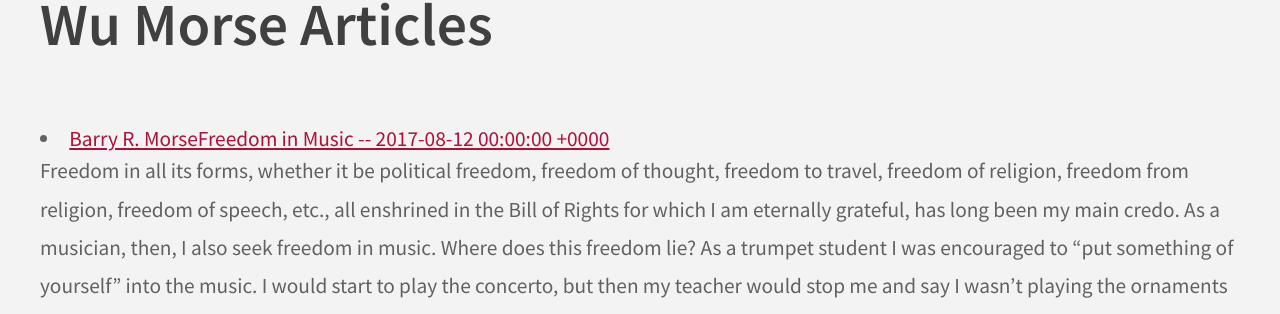
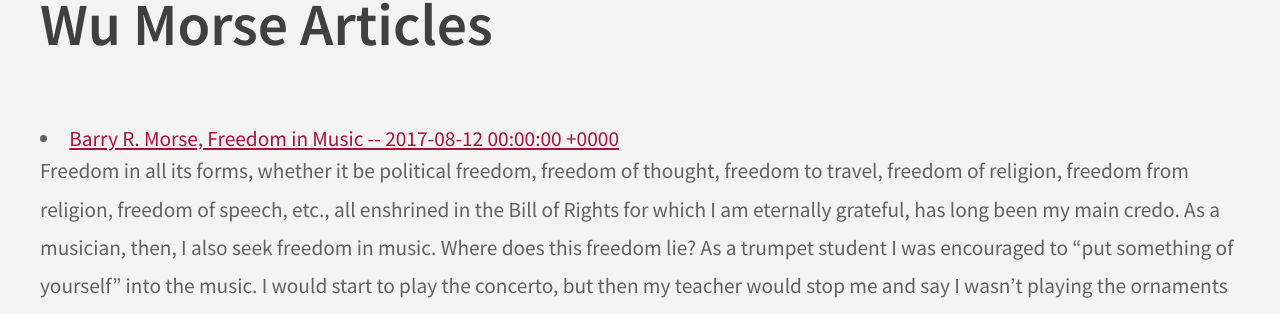
Before and after one commit to allenloves/wumorse, a Jekyll site: the page built from articles.html, in a window 1280 px wide. Shown: the part 1255-1569 px from the top of the page. Built offline with Jekyll 4.4.1, drawn with Linux system fonts in a browser that asks for light colours; nearby versions of some CDN libraries; some web fonts are replaced; library files that are not in the unit come from our copies.

Commit message:
adding pages

```diff
--- a/articles.html
+++ b/articles.html
@@ -8,7 +8,7 @@ title : Wu Morse Articles
 	<div id="page" class="container">
 	{% for post in site.posts %}
 		<div class="title">
-			<li><a href=".{{ post.url }}">{{ post.author }}{{ post.title }} -- {{ post.date }}</a></li>
+			<li><a href=".{{ post.url }}">{{ post.author }}, {{ post.title }} -- {{ post.date }}</a></li>
 			{{ post.excerpt }} ......
 		</div>
 	{% endfor %}
```
